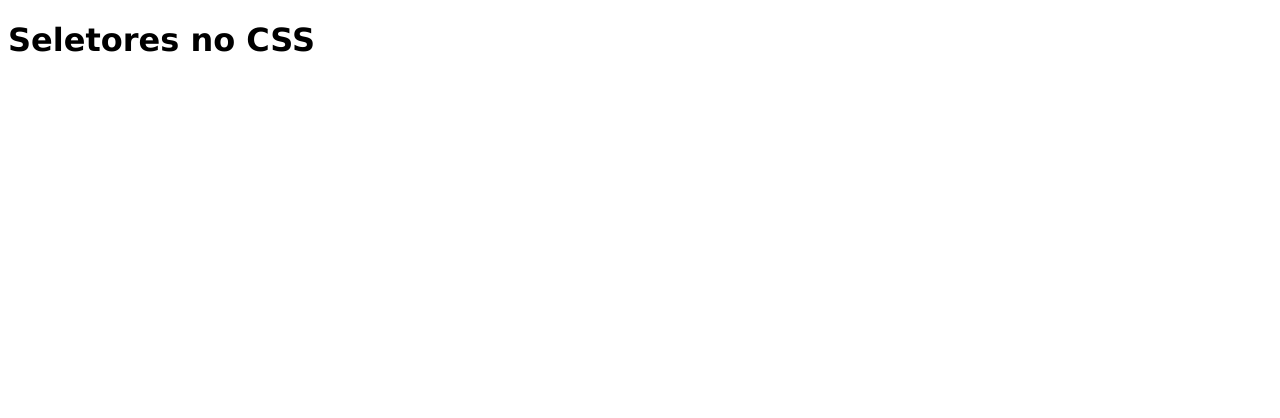
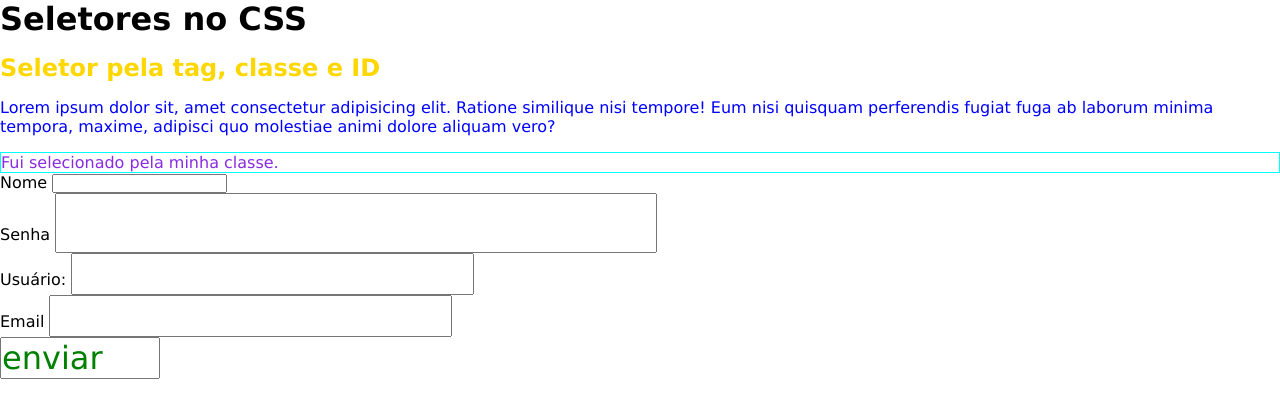
Before and after one commit to MasterMinado/atividade-CSS-seletores, a plain HTML site: page index.html in a window 1280 px wide. Drawn offline with Linux system fonts and the light colour scheme.

Commit message:
atualização atividade seletores CSS

```diff
--- a/index.html
+++ b/index.html
@@ -13,7 +13,37 @@
     </header>
 
     <main>
+        <h2 id="titulo">Seletor pela tag, classe e ID</h2>
 
+        <p>Lorem ipsum dolor sit, amet consectetur adipisicing elit. Ratione similique nisi tempore! Eum nisi quisquam perferendis fugiat fuga ab laborum minima tempora, maxime, adipisci quo molestiae animi dolore aliquam vero?</p>
+
+        <p class="paragrafo">Fui selecionado pela minha classe.</p>
+
+        <form action="" class="cadastro-form">
+            <div>
+                <label for="">Nome</label>
+                <input type="text">
+            </div>
+
+            <div>
+                <label for="">Senha</label>
+                <input type="password">
+            </div>
+        </form>
+
+        <form action="" class="login-form">
+            <div>
+                <label for="">Usuário:</label>
+                <input type="text">
+            </div>
+
+            <div>
+                <label for="">Email</label>
+                <input type="email">
+            </div>
+
+            <input type="buttom" value="enviar">
+        </form>
     </main>
 </body>
 </html>
--- a/style.css
+++ b/style.css
@@ -1,4 +1,52 @@
 /* seletor global = seleciona todos os elementos da pagina ou de determinado lugar*/
 * {
+    margin: 0;
+    padding: 0;
+    box-sizing: border-box;
     font-family: 'Lucida Sans', 'Lucida Sans Regular', 'Lucida Grande', 'Lucida Sans Unicode', Geneva, Verdana, sans-serif;
 }
+
+/* seletor pela tag */
+p {
+    color: blue;
+}
+
+main {
+    margin-top: 1rem;
+}
+
+/* seletor pela classe */
+.paragrafo {
+    border: 1px solid cyan;
+    color: blueviolet;
+    margin-top: 1rem;
+}
+
+/* seletor pela id */
+
+#titulo {
+    color: gold;
+    margin-bottom: 1rem;
+}
+
+/* seletor pelo atributo */
+input[type="password"] {
+    font-size: 3rem;
+}
+
+/* seletor por descendente */
+.login-form input {
+    font-size: 2rem;
+    color: red;
+}
+
+/* seletor de filhos diretos */
+.login-form > input {
+    color: green;
+    width: 10rem;
+}
+
+/* pseudo-classes */
+.cadastro-form input:nth-of-type(2) {
+    background-color: blue;
+}
```
